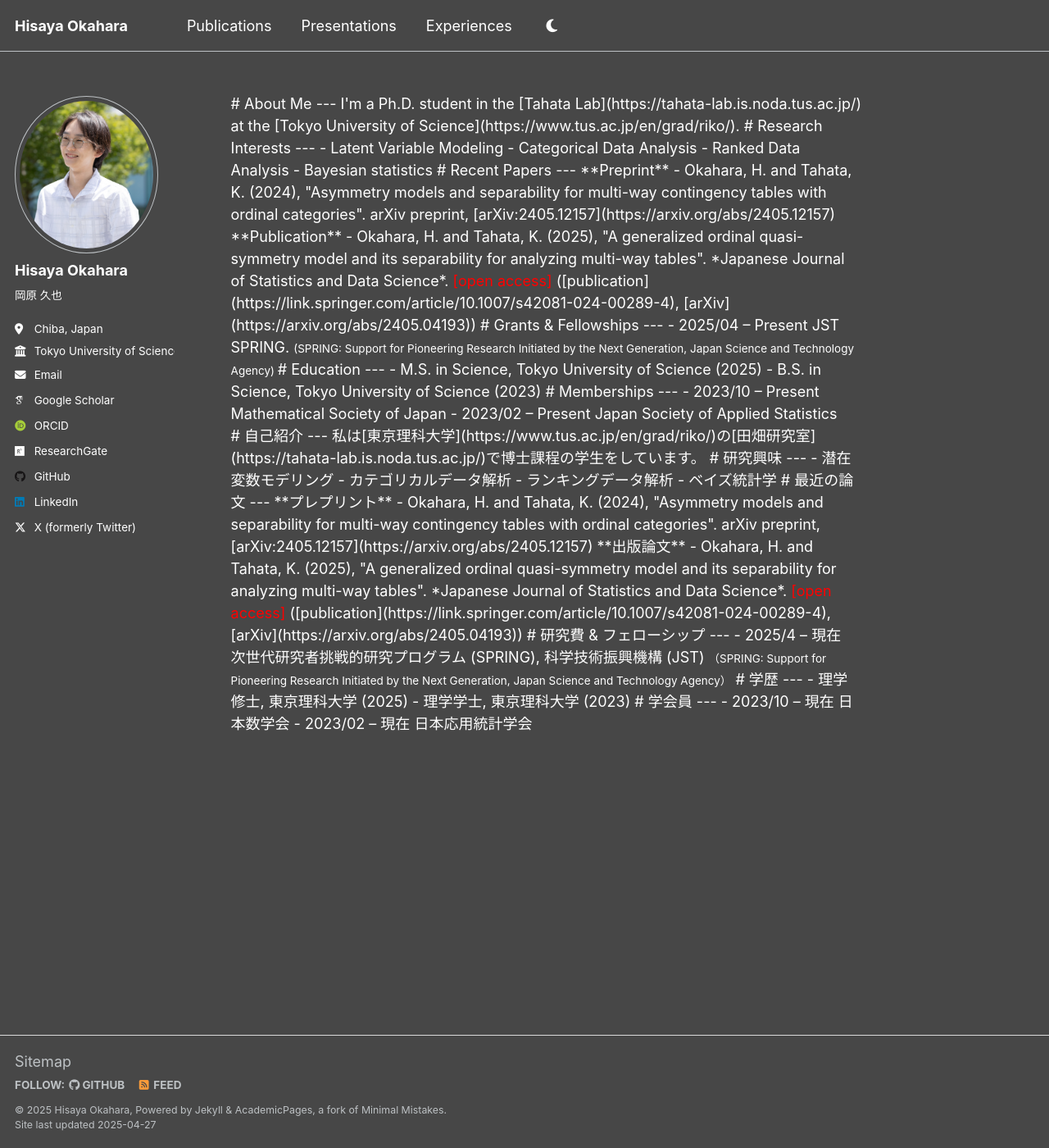
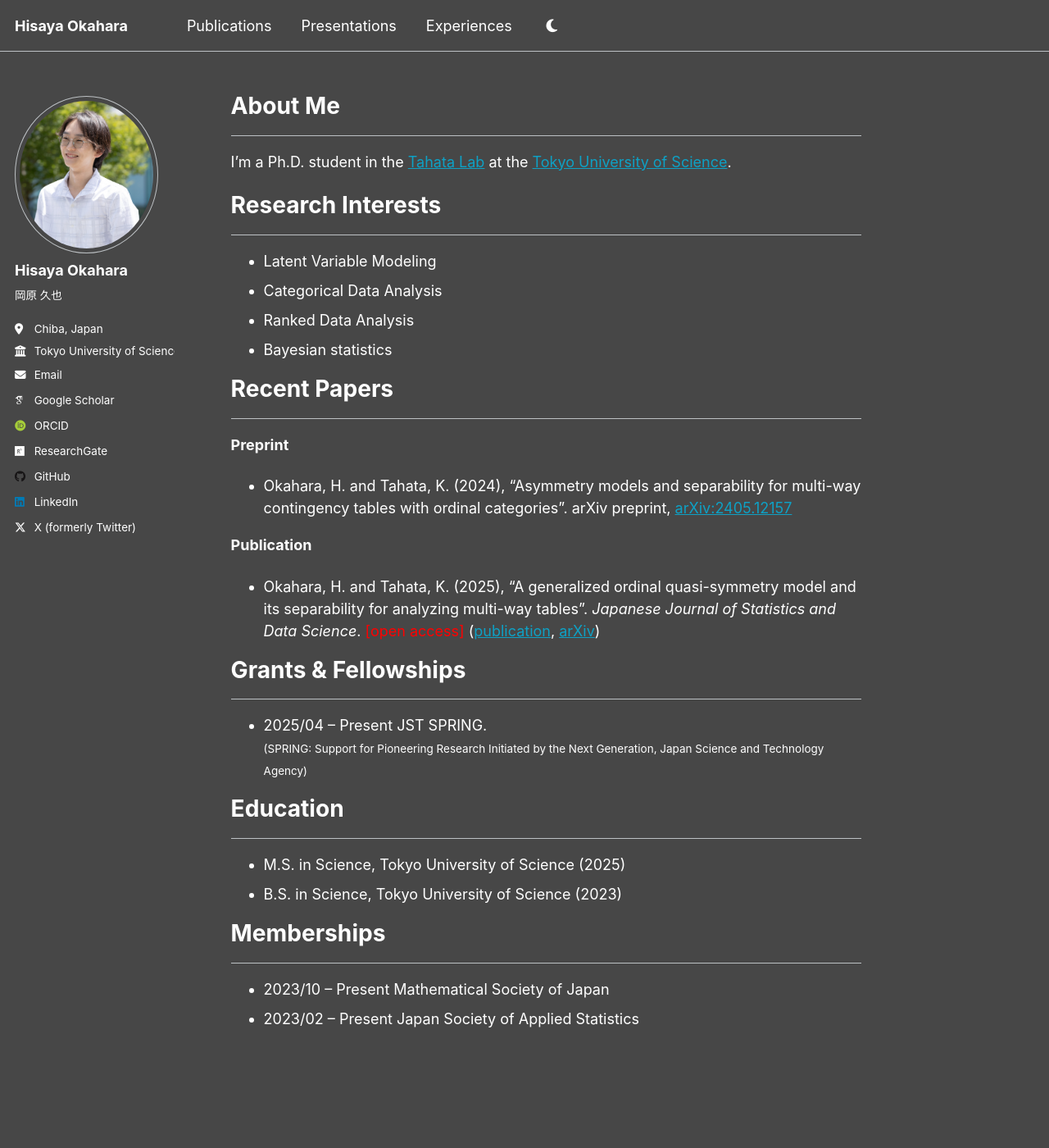
Before and after one commit to h-okahara/h-okahara.github.io, a Jekyll site: the page built from _pages/about.md, in a window 1280 px wide and 1400 px high. Shown: the whole window at 82% size. Built offline with Jekyll 4.4.1, drawn with Linux system fonts in a browser that asks for light colours; some web fonts are replaced.

Commit message:
Update about.md

```diff
--- a/_pages/about.md
+++ b/_pages/about.md
@@ -8,7 +8,6 @@ redirect_from:
 ---
 
 
-<div data-lang-en>
 # About Me
 ---
 I'm a Ph.D. student in the [Tahata Lab](https://tahata-lab.is.noda.tus.ac.jp/) at the [Tokyo University of Science](https://www.tus.ac.jp/en/grad/riko/).
@@ -47,48 +46,3 @@ I'm a Ph.D. student in the [Tahata Lab](https://tahata-lab.is.noda.tus.ac.jp/) a
 ---
 - 2023/10 – Present  Mathematical Society of Japan
 - 2023/02 – Present  Japan Society of Applied Statistics
-
-</div>
-
-
-
-<div data-lang-ja>
-# 自己紹介
----
-私は[東京理科大学](https://www.tus.ac.jp/en/grad/riko/)の[田畑研究室](https://tahata-lab.is.noda.tus.ac.jp/)で博士課程の学生をしています。
-
-# 研究興味
----
-- 潜在変数モデリング
-- カテゴリカルデータ解析
-- ランキングデータ解析
-- ベイズ統計学
-
-# 最近の論文
----
-
-**プレプリント**
-- Okahara, H. and Tahata, K. (2024), "Asymmetry models and separability for multi-way contingency tables with ordinal categories". arXiv preprint, [arXiv:2405.12157](https://arxiv.org/abs/2405.12157)
-
-**出版論文**
-- Okahara, H. and Tahata, K. (2025), "A generalized ordinal quasi-symmetry model and its separability for analyzing multi-way tables". *Japanese Journal of Statistics and Data Science*. <span style="color: red;">[open access]</span> ([publication](https://link.springer.com/article/10.1007/s42081-024-00289-4), [arXiv](https://arxiv.org/abs/2405.04193))
-
-
-# 研究費 & フェローシップ
----
-- 2025/4 – 現在　次世代研究者挑戦的研究プログラム (SPRING), 科学技術振興機構 (JST)
-  <small>（SPRING: Support for Pioneering Research Initiated by the Next Generation, Japan Science and Technology Agency）</small>
-
-# 学歴
----
-- 理学修士, 東京理科大学 (2025)
-- 理学学士, 東京理科大学 (2023)
-
-
-# 学会員
----
-- 2023/10 – 現在  日本数学会
-- 2023/02 – 現在  日本応用統計学会
-
-
-</div>
```
